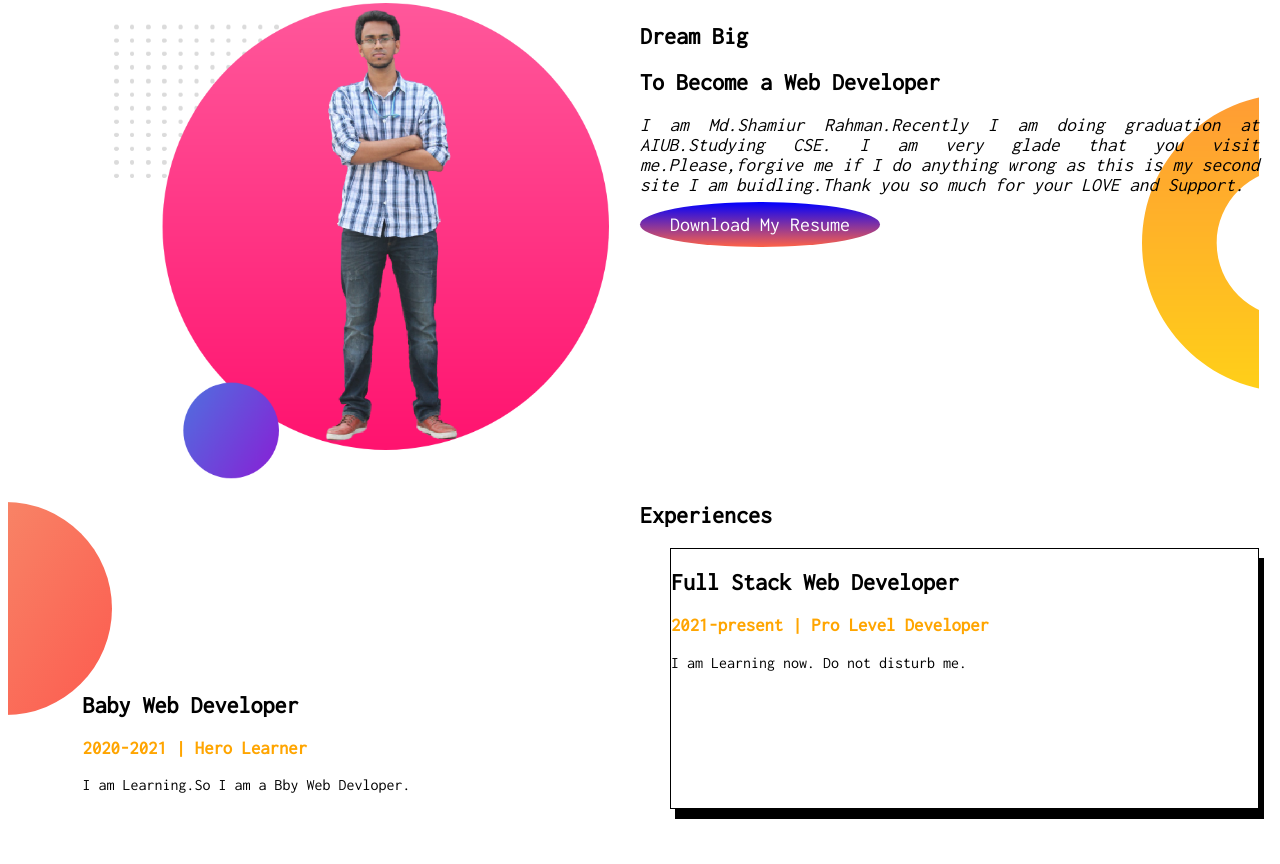
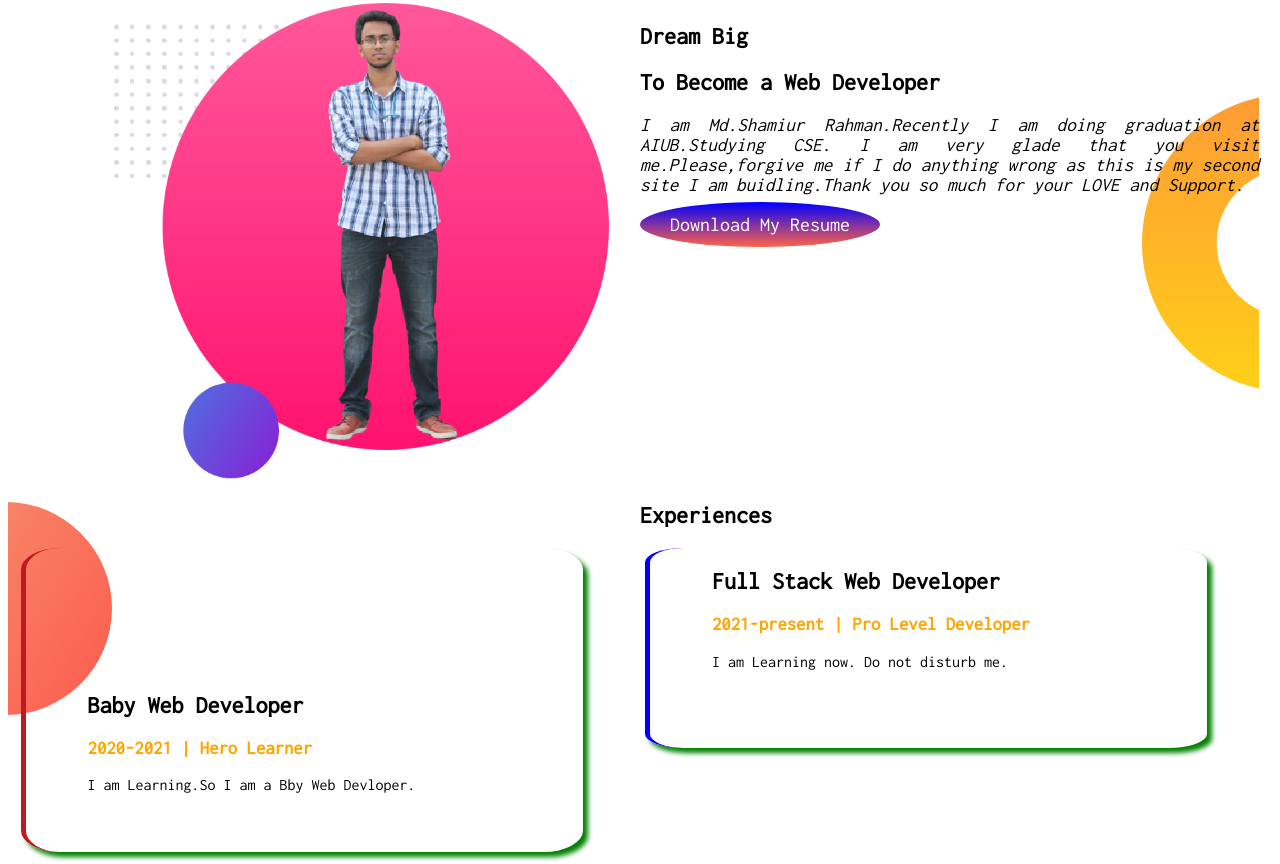
Before and after one commit to MdShamiurR/developer-portfolio2, a plain HTML site: page index.html in a window 1280 px wide. Shown: the part 355-1219 px from the top of the page. Before the commit the page ends 1177 px from the top, so only its background shows below. Drawn offline with Linux system fonts and the light colour scheme.

Commit message:
updated border

```diff
--- a/index.html
+++ b/index.html
@@ -62,12 +62,12 @@
 
         <div class="display">
 
-            <div class="section1width bby">
+            <div class="section11width bby section33width">
                 <h2>Baby Web Developer</h2>
                 <h3 class="orange-color">2020-2021 | Hero Learner</h3>
                 <p>I am Learning.So I am a Bby Web Devloper.</p>
             </div>
-            <div class="section1width section3width">
+            <div class="section11width bby2 section3width">
                 <h2>Full Stack Web Developer</h2>
                 <h3 class="orange-color">2021-present | Pro Level Developer</h3>
                 <p>I am Learning now. <span class="color">Do not disturb me.</span> </p>
--- a/style.css
+++ b/style.css
@@ -29,19 +29,40 @@ body{
 }
 
 .section3width{
+    border-left: 5px solid blue;
+    border-radius:7%;
+    border-image: linear-gradient(red tomato);
+    border-image-slice: 1;
+    box-shadow:5px 5px 5px green;
+    height: 200px;
+    margin-left: 5%;
 
 
 
-    border: 1px solid;
-    box-shadow: 5px 10px;
+}
+
+
+.section33width{
+    border-left: 5px solid rgb(190, 26, 34);
+    border-radius:7%;
+    border-image: linear-gradient(red tomato);
     border-image-slice: 1;
+    box-shadow:5px 5px 5px green;
+    height: 180px;
+
+
 
 
 
 
 }
+
 .bby{
     padding-top: 10%;
+    padding-left: 5%;
+}
+.bby2{
+
     padding-left: 5%;
 }
 .background{
@@ -81,3 +102,8 @@ body{
   .section3ex{
       padding-left: 50%;
   }
+
+  .section11width{
+    width: 40%;
+
+}
```
